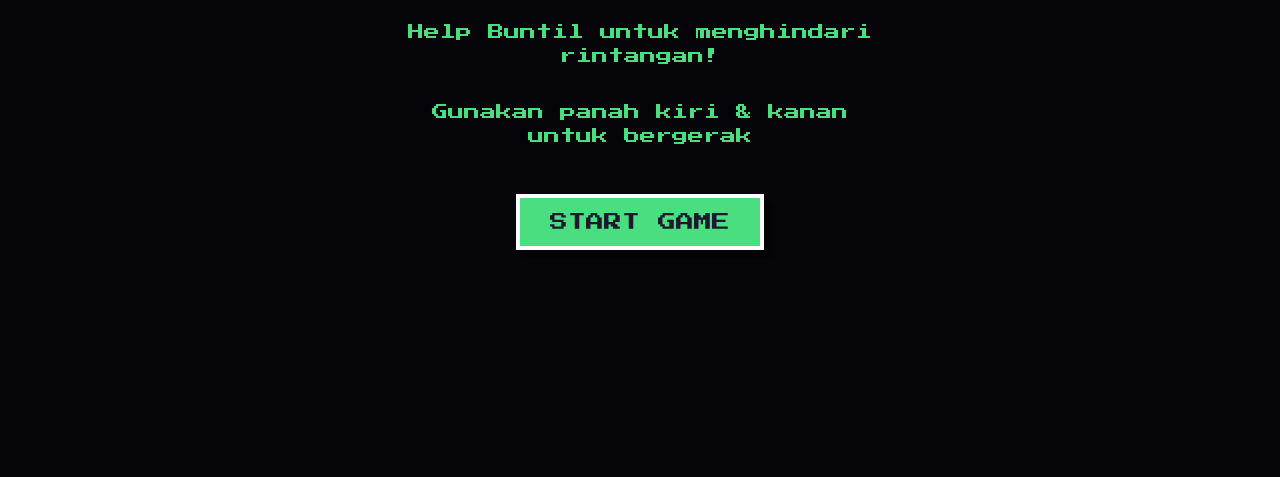
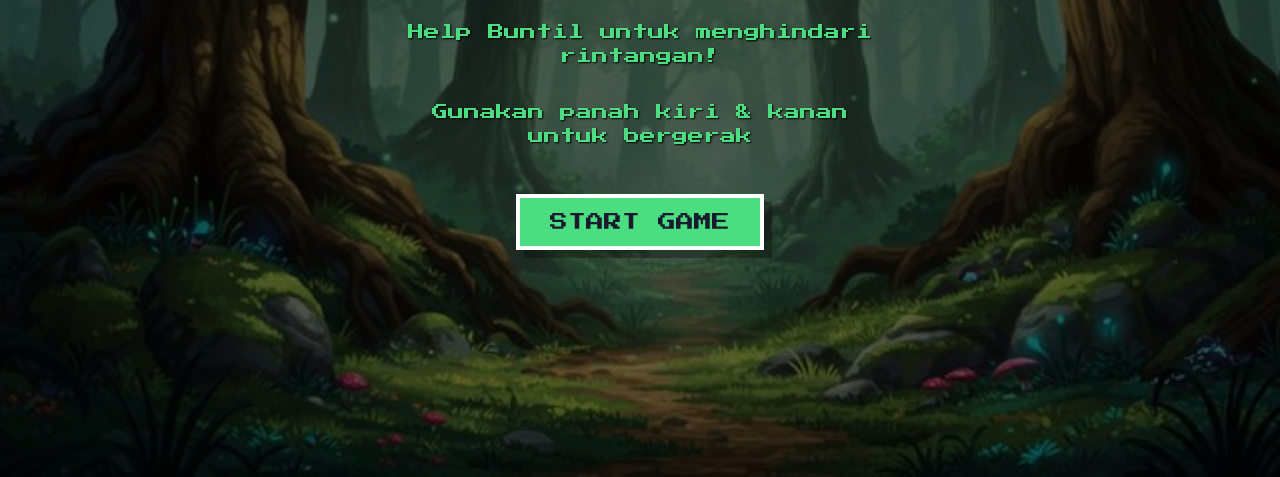
Before and after one commit to Ranfl/buntil-run, a plain HTML site: page index.html in a window 1280 px wide. Shown: the part 323-800 px from the top of the page. Drawn offline with nearby package versions, Linux system fonts and the light colour scheme.

Commit message:
finalisasi

```diff
--- a/style.css
+++ b/style.css
@@ -9,7 +9,6 @@ body {
   background-color: #1a1a2e;
   overflow: hidden;
 }
-
 
 canvas {
   position: absolute;
@@ -52,7 +51,29 @@ canvas {
   align-items: center;
   z-index: 200;
   color: white;
+  background-image: url("https://raw.githubusercontent.com/Ranfl/buntil-run/main/asset/background/bg.jpg");
+  background-size: cover;
+  background-position: center;
+  background-repeat: no-repeat;
 }
+
+/* ✅ Layer gelap agar teks tetap terbaca */
+#start-screen::before {
+  content: "";
+  position: absolute;
+  top: 0; left: 0; right: 0; bottom: 0;
+  background-color: rgba(0, 0, 0, 0.6);
+  z-index: 0;
+}
+
+/* ✅ Biar teks dan tombol muncul di atas layer hitam */
+#start-screen h1,
+#start-screen .pixel-subtext,
+#start-screen button {
+  position: relative;
+  z-index: 1;
+}
+
 @keyframes pulse {
   from {
     filter: brightness(1);
@@ -99,6 +120,7 @@ canvas {
   max-width: 500px;
   text-align: center;
   line-height: 1.5;
+  text-shadow: 1px 1px 2px #000; /* ✅ Tambahan agar kontras */
 }
 
 .ground {
```
